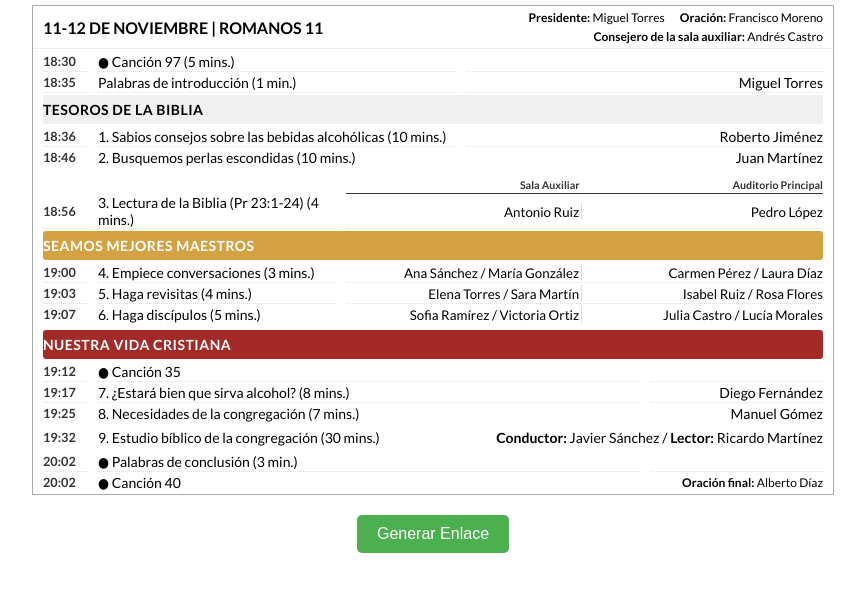
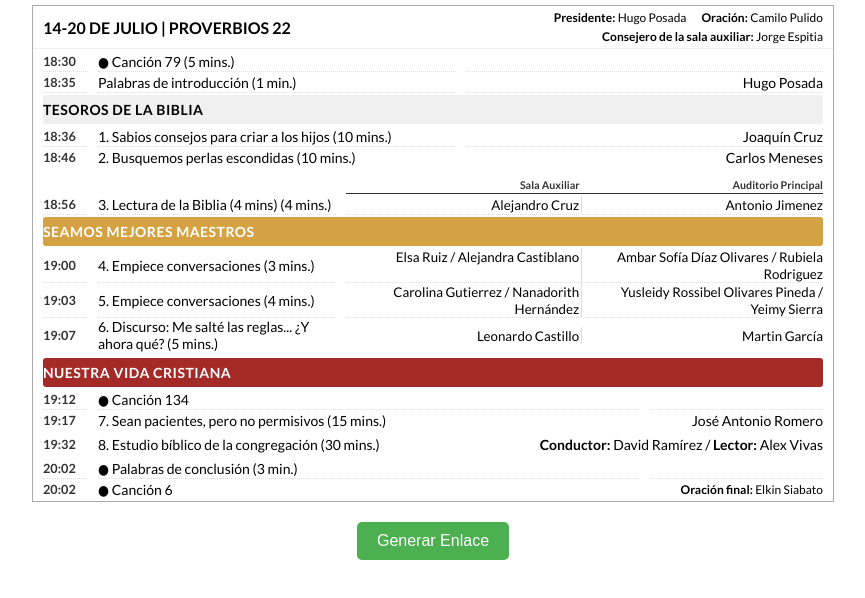
Before and after one commit to elkin0727/rvmc, a plain HTML site: page index.html in a window 1280 px wide. Shown: the whole page, without its empty margins (207-1072 px from the left). Drawn offline with Linux system fonts and the light colour scheme.

Commit message:
Actualizar datos del programa de reunión con nueva información y ajustes en las instrucciones

```diff
--- a/index.html
+++ b/index.html
@@ -38,14 +38,15 @@
         }
 
         // Mock data ahora es un array de semanas
-        const mockData = [{
-  "horaInicio": "11:11",
-  "fecha": "11-12 DE NOVIEMBRE",
-  "tema": "ROMANOS 11",
+        const mockData = [
+  {
+    "horaInicio": "18:30",
+    "fecha": "14-20 DE JULIO",
+    "tema": "PROVERBIOS 22",
     "tesoros": [
       {
         "hora": "18:30",
-      "titulo": "● Canción 97",
+        "titulo": "● Canción 79",
         "duracion": "5 mins.",
         "asignado": []
       },
@@ -53,26 +54,26 @@
         "hora": "18:35",
         "titulo": "Palabras de introducción",
         "duracion": "1 min.",
-      "asignado": ["Miguel Torres"]
+        "asignado": ["Hugo Posada"]
       },
       {
         "hora": "18:36",
-      "titulo": "1. Sabios consejos sobre las bebidas alcohólicas",
+        "titulo": "1. Sabios consejos para criar a los hijos",
         "duracion": "10 mins.",
-      "asignado": ["Roberto Jiménez"]
+        "asignado": ["Joaquín Cruz"]
       },
       {
         "hora": "18:46",
         "titulo": "2. Busquemos perlas escondidas",
         "duracion": "10 mins.",
-      "asignado": ["Juan Martínez"]
+        "asignado": ["Carlos Meneses"]
       },
       {
         "hora": "18:56",
-      "titulo": "3. Lectura de la Biblia (Pr 23:1-24)",
+        "titulo": "3. Lectura de la Biblia (4 mins)",
         "duracion": "4 mins.",
-      "asignadoSalaA": ["Antonio Ruiz"],
-      "asignadoSalaB": ["Pedro López"]
+        "asignadoSalaA": ["Alejandro Cruz"],
+        "asignadoSalaB": ["Antonio Jimenez"]
       }
     ],
     "maestros": [
@@ -80,63 +81,62 @@
         "hora": "19:00",
         "titulo": "4. Empiece conversaciones",
         "duracion": "3 mins.",
-      "asignadoSalaA": ["Ana Sánchez", "María González"],
-      "asignadoSalaB": ["Carmen Pérez", "Laura Díaz"]
+        "asignadoSalaA": ["Elsa Ruiz", "Alejandra Castiblano"],
+        "asignadoSalaB": ["Ambar Sofía Díaz Olivares", "Rubiela Rodriguez"]
       },
       {
         "hora": "19:03",
-      "titulo": "5. Haga revisitas",
+        "titulo": "5. Empiece conversaciones",
         "duracion": "4 mins.",
-      "asignadoSalaA": ["Elena Torres", "Sara Martín"],
-      "asignadoSalaB": ["Isabel Ruiz", "Rosa Flores"]
+        "asignadoSalaA": ["Carolina Gutierrez", "Nanadorith Hernández"],
+        "asignadoSalaB": ["Yusleidy Rossibel Olivares Pineda", "Yeimy Sierra"]
       },
       {
         "hora": "19:07",
-      "titulo": "6. Haga discípulos",
+        "titulo": "6. Discurso: Me salté las reglas... ¿Y ahora qué?",
         "duracion": "5 mins.",
-      "asignadoSalaA": ["Sofia Ramírez", "Victoria Ortiz"],
-      "asignadoSalaB": ["Julia Castro", "Lucía Morales"]
+        "asignadoSalaA": ["Leonardo Castillo"],
+        "asignadoSalaB": ["Martin García"]
       }
     ],
     "vidaCristiana": [
       {
         "hora": "19:12",
-      "titulo": "● Canción 35",
+        "titulo": "● Canción 134",
         "duracion": "",
         "asignado": []
       },
       {
         "hora": "19:17",
-      "titulo": "7. ¿Estará bien que sirva alcohol?",
-      "duracion": "8 mins.",
-      "asignado": ["Diego Fernández"]
-    },
-    {
-      "hora": "19:25",
-      "titulo": "8. Necesidades de la congregación",
-      "duracion": "7 mins.",
-      "asignado": ["Manuel Gómez"]
+        "titulo": "7. Sean pacientes, pero no permisivos",
+        "duracion": "15 mins.",
+        "asignado": ["José Antonio Romero"]
       }
     ],
     "estudioBiblico": {
       "hora": "19:32",
-    "titulo": "9. Estudio bíblico de la congregación",
+      "titulo": "8. Estudio bíblico de la congregación",
       "duracion": "30 mins.",
-    "asignado": ["Conductor: Javier Sánchez", "Lector: Ricardo Martínez"]
+      "asignado": [
+        "Conductor: David Ramírez",
+        "Lector: Alex Vivas"
+      ]
     },
-  "presidente": "Miguel Torres",
-  "oracionInicial": "Francisco Moreno",
+    "presidente": "Hugo Posada",
+    "oracionInicial": "Camilo Pulido",
     "palabrasConclusion": {
       "hora": "20:02"
     },
     "oracionFinal": {
       "hora": "20:02",
-    "titulo": "● Canción 40",
+      "titulo": "● Canción 6",
       "duracion": "",
-    "asignado": ["Oración: Alberto Díaz"]
+      "asignado": ["Oración: Elkin Siabato"]
     },
-  "consejero": "Andrés Castro"
-}]
+    "consejero": "Jorge Espitia"
+  }
+]
+
 
 
 
```
Also changed, not shown: instrucciones.txt. Lines whose indentation alone changed are shown as unchanged.
